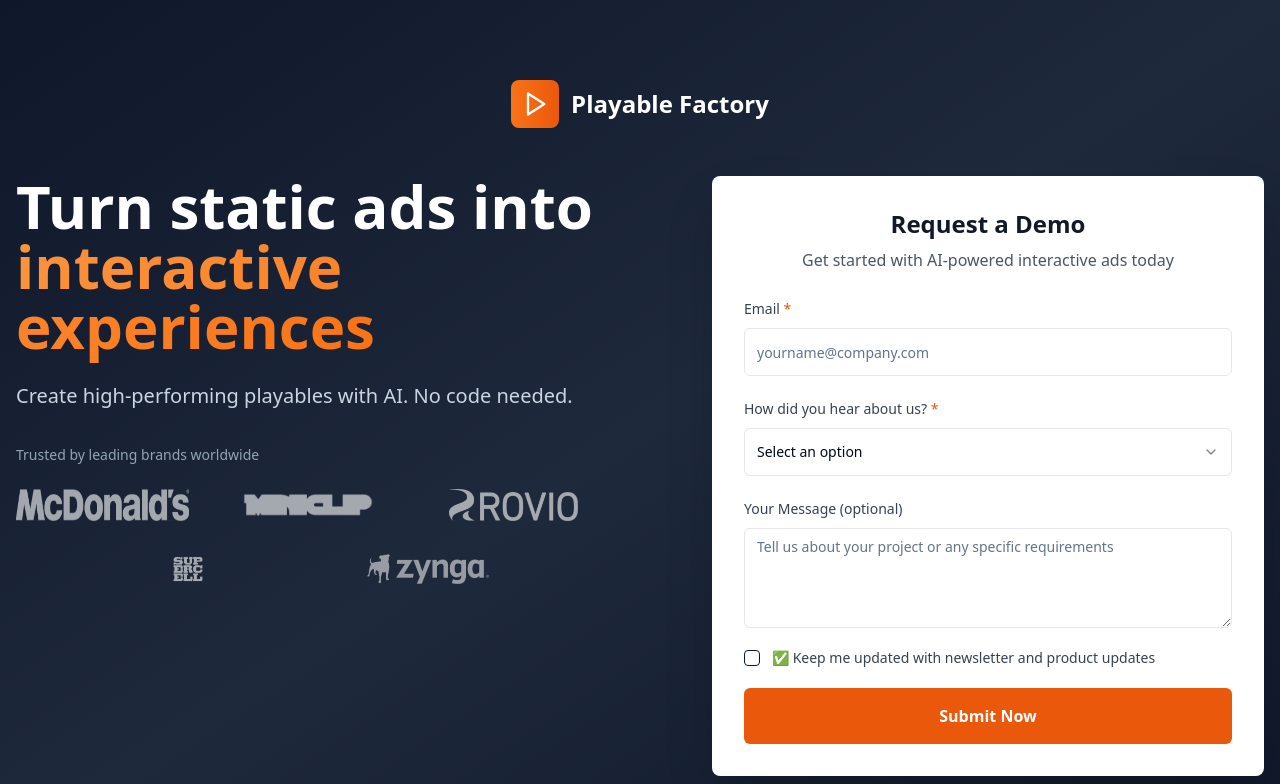
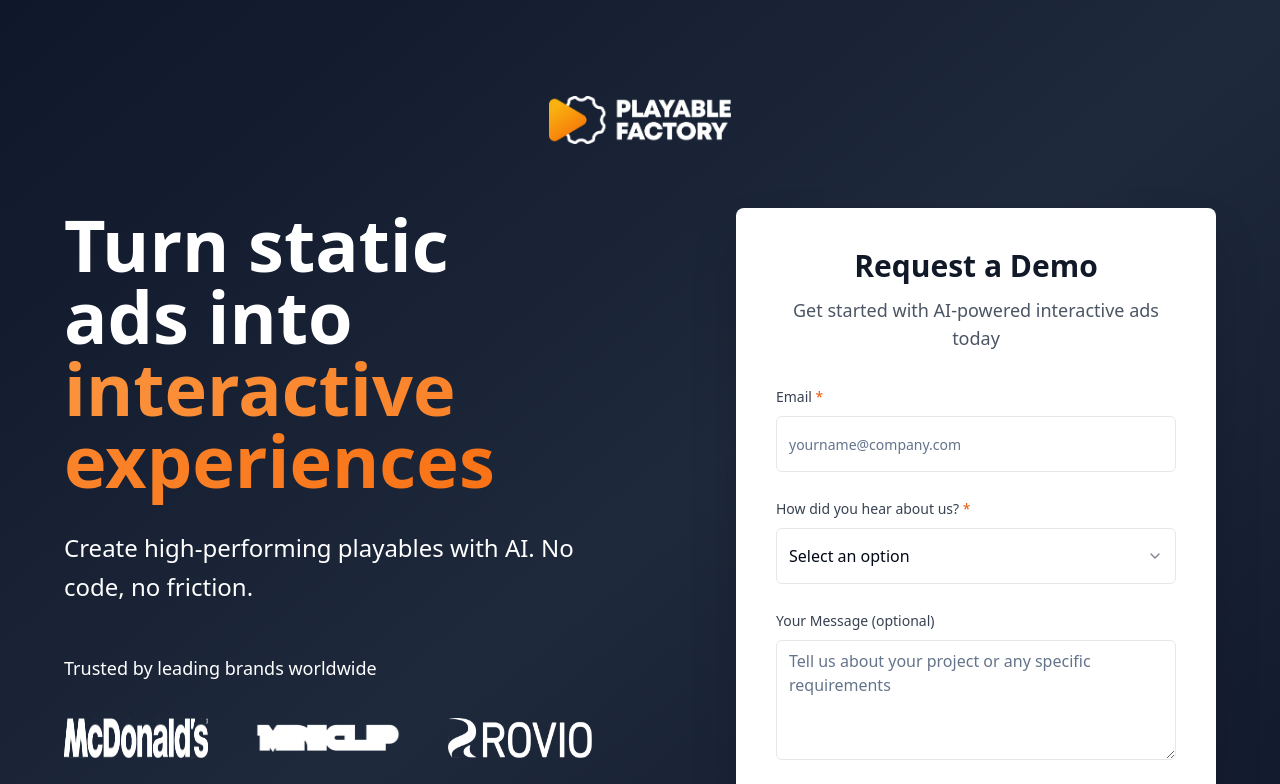
Before and after one commit to playablefactory-lab/factory-demo-spark, a React (Vite) app: page / in a window 1280 px wide. Shown: the top 784 px of the page. Built offline with nearby package versions, Linux system fonts and the light colour scheme.

Commit message:
Refactor: Improve page layout and design
- Wider layout for better readability.
- Updated logo placement and styling.
- Uniformly sized brand logos.
- Updated text content and styling.

```diff
--- a/src/pages/Index.tsx
+++ b/src/pages/Index.tsx
@@ -8,7 +8,6 @@ import { Checkbox } from "@/components/ui/checkbox";
 import { Textarea } from "@/components/ui/textarea";
 import { Card, CardContent } from "@/components/ui/card";
 import { toast } from "sonner";
-import { Play } from "lucide-react";
 
 const Index = () => {
   const [formData, setFormData] = useState({
@@ -41,12 +40,16 @@ const Index = () => {
   if (isSubmitted) {
     return (
       <div className="min-h-screen bg-gradient-to-br from-slate-900 via-slate-800 to-slate-900 flex items-center justify-center px-4">
-        <div className="max-w-md mx-auto text-center text-white space-y-6">
-          <div className="w-16 h-16 bg-gradient-to-r from-orange-500 to-orange-600 rounded-full flex items-center justify-center mx-auto">
-            <Play className="w-8 h-8 text-white" />
+        <div className="max-w-lg mx-auto text-center text-white space-y-8">
+          <div className="w-20 h-20 bg-gradient-to-r from-orange-500 to-orange-600 rounded-full flex items-center justify-center mx-auto">
+            <img
+              src="/lovable-uploads/6599fa57-966c-4934-8890-aad65967a43f.png"
+              alt="Playable Factory"
+              className="w-10 h-10"
+            />
           </div>
-          <h1 className="text-3xl font-bold">Thank You!</h1>
-          <p className="text-slate-300 text-lg">
+          <h1 className="text-4xl font-bold">Thank You!</h1>
+          <p className="text-slate-300 text-xl">
             We've received your request and will be in touch within 24 hours to schedule your demo.
           </p>
         </div>
@@ -56,80 +59,79 @@ const Index = () => {
 
   return (
     <div className="min-h-screen bg-gradient-to-br from-slate-900 via-slate-800 to-slate-900">
-      <div className="container mx-auto px-4 py-12 lg:py-20">
+      <div className="container mx-auto px-6 py-16 lg:py-24 max-w-7xl">
         {/* Centered Logo */}
-        <div className="text-center mb-12">
-          <div className="flex items-center justify-center space-x-3 mb-8">
-            <div className="w-12 h-12 bg-gradient-to-r from-orange-500 to-orange-600 rounded-lg flex items-center justify-center">
-              <Play className="w-7 h-7 text-white" />
-            </div>
-            <span className="text-2xl font-bold text-white">
-              Playable Factory
-            </span>
+        <div className="text-center mb-16">
+          <div className="flex items-center justify-center mb-12">
+            <img
+              src="/lovable-uploads/6599fa57-966c-4934-8890-aad65967a43f.png"
+              alt="Playable Factory"
+              className="h-12 w-auto"
+            />
           </div>
         </div>
 
-        <div className="grid lg:grid-cols-2 gap-12 lg:gap-20 items-start">
+        <div className="grid lg:grid-cols-2 gap-16 lg:gap-24 items-start max-w-6xl mx-auto">
           {/* Left Column - Hero Content */}
-          <div className="space-y-8 text-white">
-            <div className="space-y-6">
-              <h1 className="text-4xl lg:text-5xl xl:text-6xl font-bold leading-tight">
+          <div className="space-y-12 text-white">
+            <div className="space-y-8">
+              <h1 className="text-5xl lg:text-6xl xl:text-7xl font-bold leading-tight">
                 Turn static ads into{" "}
                 <span className="bg-gradient-to-r from-orange-400 to-orange-500 bg-clip-text text-transparent">
                   interactive experiences
                 </span>
               </h1>
 
-              <p className="text-xl text-slate-300 leading-relaxed">
-                Create high-performing playables with AI. No code needed.
+              <p className="text-2xl text-white leading-relaxed">
+                Create high-performing playables with AI. No code, no friction.
               </p>
             </div>
 
             {/* Client Logos */}
-            <div className="space-y-4">
-              <div className="text-sm text-slate-400">
+            <div className="space-y-6">
+              <div className="text-lg text-white">
                 Trusted by leading brands worldwide
               </div>
 
-              <div className="grid grid-cols-3 gap-8 items-center opacity-60">
+              <div className="grid grid-cols-3 gap-12 items-center">
                 {/* Top row - 3 logos */}
-                <div className="flex items-center justify-center h-12">
+                <div className="flex items-center justify-center h-16">
                   <img
                     src="/lovable-uploads/85635f9e-929a-4117-9ef9-2ce5b1507d88.png"
                     alt="McDonald's"
-                    className="h-8 w-auto filter brightness-0 invert"
+                    className="h-10 w-auto filter brightness-0 invert"
                   />
                 </div>
-                <div className="flex items-center justify-center h-12">
+                <div className="flex items-center justify-center h-16">
                   <img
                     src="/lovable-uploads/eb9dce1b-a19c-4703-9c66-82ee8b1624d7.png"
                     alt="MiniClip"
-                    className="h-8 w-auto filter brightness-0 invert"
+                    className="h-10 w-auto filter brightness-0 invert"
                   />
                 </div>
-                <div className="flex items-center justify-center h-12">
+                <div className="flex items-center justify-center h-16">
                   <img
                     src="/lovable-uploads/a78883a7-a800-469e-87a7-95ffa64d1dc4.png"
                     alt="Rovio"
-                    className="h-8 w-auto filter brightness-0 invert"
+                    className="h-10 w-auto filter brightness-0 invert"
                   />
                 </div>
               </div>
 
-              <div className="grid grid-cols-2 gap-8 items-center opacity-60 max-w-md mx-auto">
+              <div className="grid grid-cols-2 gap-12 items-center max-w-sm mx-auto">
                 {/* Bottom row - 2 logos */}
-                <div className="flex items-center justify-center h-12">
+                <div className="flex items-center justify-center h-16">
                   <img
                     src="/lovable-uploads/087297e8-61a8-4f13-bc9f-790f74bcd530.png"
                     alt="Supercell"
-                    className="h-8 w-auto filter brightness-0 invert"
+                    className="h-10 w-auto filter brightness-0 invert"
                   />
                 </div>
-                <div className="flex items-center justify-center h-12">
+                <div className="flex items-center justify-center h-16">
                   <img
                     src="/lovable-uploads/70cfa843-1b7b-4764-815f-206f0430617f.png"
                     alt="Zynga"
-                    className="h-8 w-auto filter brightness-0 invert"
+                    className="h-10 w-auto filter brightness-0 invert"
                   />
                 </div>
               </div>
@@ -137,20 +139,20 @@ const Index = () => {
           </div>
 
           {/* Right Column - Demo Form */}
-          <div className="lg:pl-8">
+          <div className="lg:pl-12">
             <Card className="shadow-2xl border-0 bg-white">
-              <CardContent className="p-8">
-                <div className="space-y-6">
-                  <div className="text-center space-y-2">
-                    <h2 className="text-2xl font-bold text-gray-900">
+              <CardContent className="p-10">
+                <div className="space-y-8">
+                  <div className="text-center space-y-3">
+                    <h2 className="text-3xl font-bold text-gray-900">
                       Request a Demo
                     </h2>
-                    <p className="text-gray-600">
+                    <p className="text-gray-600 text-lg">
                       Get started with AI-powered interactive ads today
                     </p>
                   </div>
 
-                  <form onSubmit={handleSubmit} className="space-y-5">
+                  <form onSubmit={handleSubmit} className="space-y-6">
                     <div className="space-y-2">
                       <Label htmlFor="email" className="text-sm font-medium text-gray-700">
                         Email <span className="text-orange-600">*</span>
@@ -162,7 +164,7 @@ const Index = () => {
                         value={formData.email}
                         onChange={(e) => setFormData(prev => ({ ...prev, email: e.target.value }))}
                         required
-                        className="h-12 border-gray-200 focus:ring-orange-500 focus:border-orange-500"
+                        className="h-14 border-gray-200 focus:ring-orange-500 focus:border-orange-500 text-base"
                       />
                     </div>
 
@@ -171,7 +173,7 @@ const Index = () => {
                         How did you hear about us? <span className="text-orange-600">*</span>
                       </Label>
                       <Select onValueChange={(value) => setFormData(prev => ({ ...prev, hearAboutUs: value }))}>
-                        <SelectTrigger className="h-12 border-gray-200 focus:ring-orange-500 focus:border-orange-500">
+                        <SelectTrigger className="h-14 border-gray-200 focus:ring-orange-500 focus:border-orange-500 text-base">
                           <SelectValue placeholder="Select an option" />
                         </SelectTrigger>
                         <SelectContent>
@@ -193,7 +195,7 @@ const Index = () => {
                         placeholder="Tell us about your project or any specific requirements"
                         value={formData.message}
                         onChange={(e) => setFormData(prev => ({ ...prev, message: e.target.value }))}
-                        className="min-h-[100px] border-gray-200 focus:ring-orange-500 focus:border-orange-500"
+                        className="min-h-[120px] border-gray-200 focus:ring-orange-500 focus:border-orange-500 text-base"
                       />
                     </div>
 
@@ -211,7 +213,7 @@ const Index = () => {
 
                     <Button
                       type="submit"
-                      className="w-full bg-orange-600 hover:bg-orange-700 text-white font-semibold py-4 text-base transition-all duration-200 transform hover:scale-[1.02] h-14"
+                      className="w-full bg-orange-600 hover:bg-orange-700 text-white font-semibold py-4 text-lg transition-all duration-200 transform hover:scale-[1.02] h-16"
                     >
                       Submit Now
                     </Button>
```
Also changed, not shown: public/lovable-uploads/6599fa57-966c-4934-8890-aad65967a43f.png (added).
